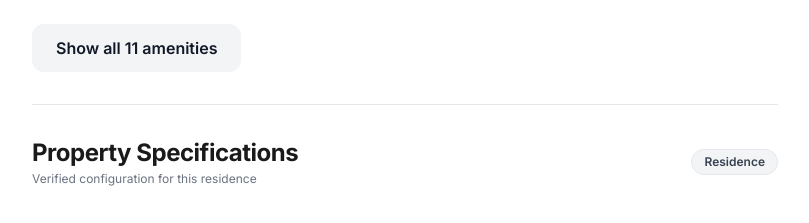
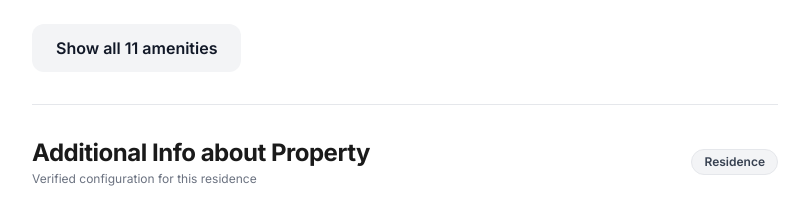
Before and after one commit to amannex/apnastay, a Next.js app: page /properties/prop-101 in a window 1280 px wide. Shown: the part 1620-1843 px from the top of the page, without its empty margins (0-809 px from the left). Built offline with nearby package versions, Linux system fonts and the light colour scheme; no server answers.

Commit message:
style(property): update section heading to Additional Info about Property and align modal category font weight

```diff
--- a/src/features/properties/components/detail/PropertyAmenitiesModal.tsx
+++ b/src/features/properties/components/detail/PropertyAmenitiesModal.tsx
@@ -278,7 +278,7 @@ export default function PropertyAmenitiesModal({
               const items = grouped.get(category.id) || [];
               return (
                 <div key={category.id} className="space-y-3">
-                  <h3 className="text-base sm:text-lg font-semibold text-[#1A1A1A]">
+                  <h3 className="text-base sm:text-lg font-medium text-[#1A1A1A]">
                     {category.title}
                   </h3>
                   <div className="divide-y divide-gray-200 border-b border-gray-200">
@@ -304,7 +304,7 @@ export default function PropertyAmenitiesModal({
             {/* Additional / Other amenities if any */}
             {otherItems.length > 0 && (
               <div className="space-y-3">
-                <h3 className="text-base sm:text-lg font-semibold text-[#1A1A1A]">
+                <h3 className="text-base sm:text-lg font-medium text-[#1A1A1A]">
                   Additional Amenities & Inclusions
                 </h3>
                 <div className="divide-y divide-gray-200 border-b border-gray-200">
--- a/src/features/properties/components/detail/PropertyDetailsSection.tsx
+++ b/src/features/properties/components/detail/PropertyDetailsSection.tsx
@@ -17,13 +17,13 @@ export default function PropertyDetailsSection({ property }: PropertyDetailsSect
 
   return (
     <section
-      aria-label="Property specifications"
+      aria-label="Additional info about property"
       className="py-6 sm:py-8 space-y-4"
     >
       <div className="flex items-center justify-between pb-1">
         <div>
           <h2 className="text-xl sm:text-2xl font-bold text-[#1A1A1A]">
-            Property Specifications
+            Additional Info about Property
           </h2>
           <p className="text-xs text-gray-500 mt-0.5">
             Verified configuration for this {property.propertyTypeLabel.toLowerCase()}
```
